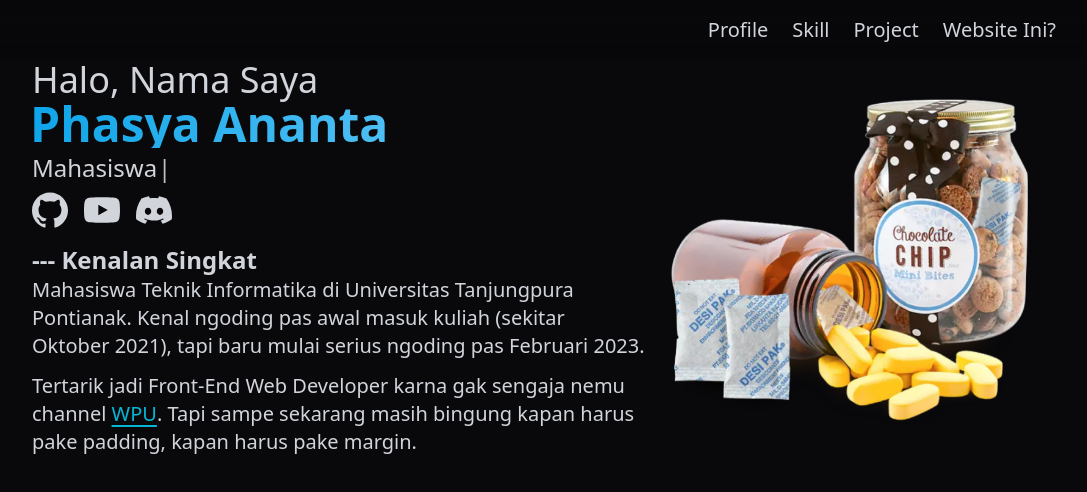
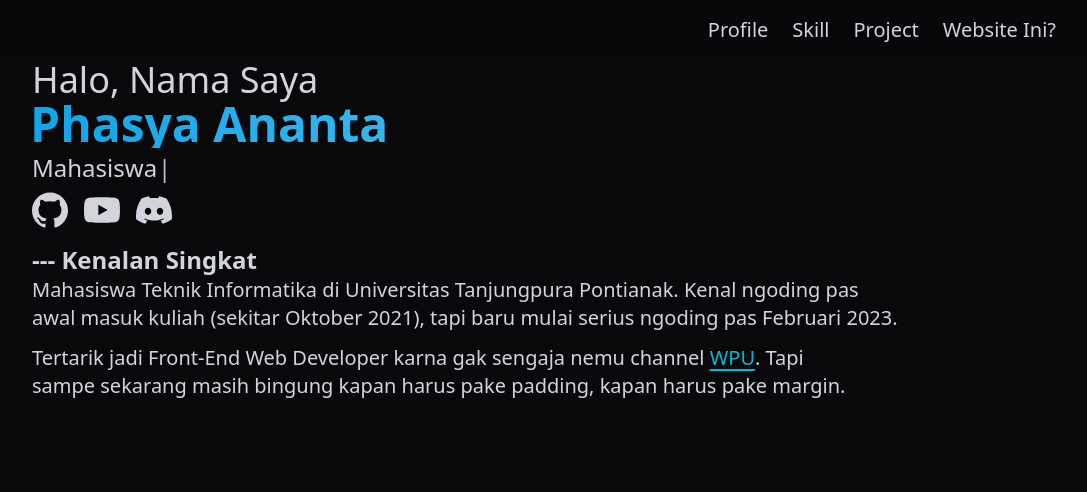
Before and after one commit to rikarani/rikarani.github.io, a React (Vite) app: page / in a window 1280 px wide. Shown: the top 492 px of the page, without its empty margins (96-1183 px from the left). Built offline with nearby package versions, Linux system fonts and the light colour scheme; a web font is replaced by a local one.

Commit message:
Update Profile component styling

```diff
--- a/src/components/Profile.tsx
+++ b/src/components/Profile.tsx
@@ -40,7 +40,7 @@ export default function Profile(): React.JSX.Element {
             </div>
           </div>
 
-          <div className="mt-4 text-gray-300">
+          <div className="mt-4 text-balance text-gray-300">
             <h6 className="text-xl font-semibold lg:text-2xl">--- Kenalan Singkat</h6>
             <div className="pr-3 text-lg font-medium leading-7 lg:text-xl lg:font-normal">
               <p>Mahasiswa Teknik Informatika di Universitas Tanjungpura Pontianak. Kenal ngoding pas awal masuk kuliah (sekitar Oktober 2021), tapi baru mulai serius ngoding pas Februari 2023.</p>
@@ -55,9 +55,13 @@ export default function Profile(): React.JSX.Element {
           </div>
         </div>
 
-        <div className="hidden items-center md:flex">
+        {/* <div className="relative hidden items-center md:flex">
+          <span className="after:absolute after:top-0 after:h-2 after:w-1/2 after:bg-red-500 after:mix-blend-color-dodge"></span>
+          <span className="after:absolute after:top-0 after:h-2 after:w-1/2 after:origin-top-left after:rotate-90 after:bg-blue-500 after:mix-blend-color-dodge"></span>
+          <span></span>
+          <span></span>
           <img src="/img/toples.webp" alt="Placeholder" className="w-full animate-floating" />
-        </div>
+        </div> */}
       </div>
     </div>
   );
```
